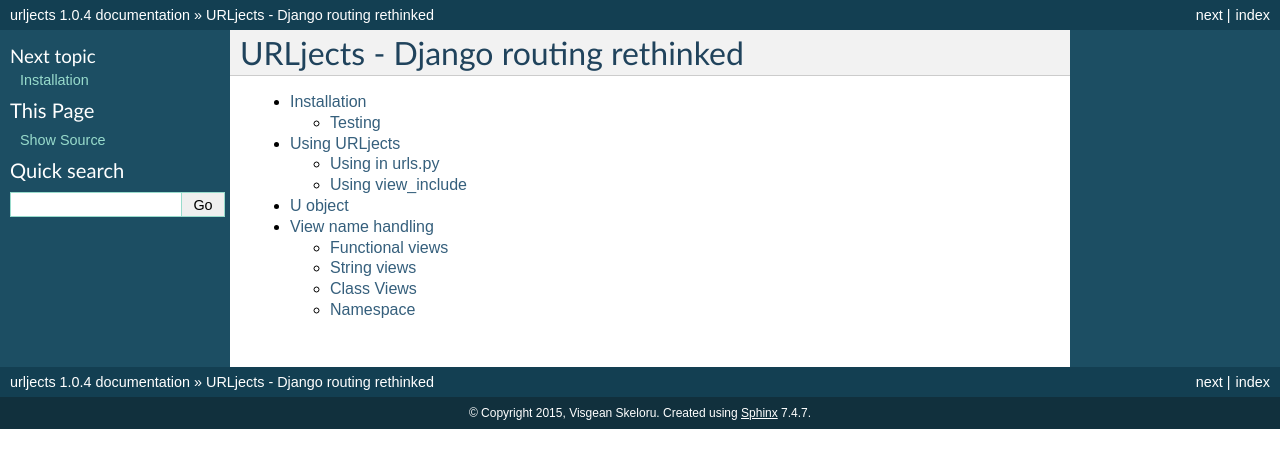
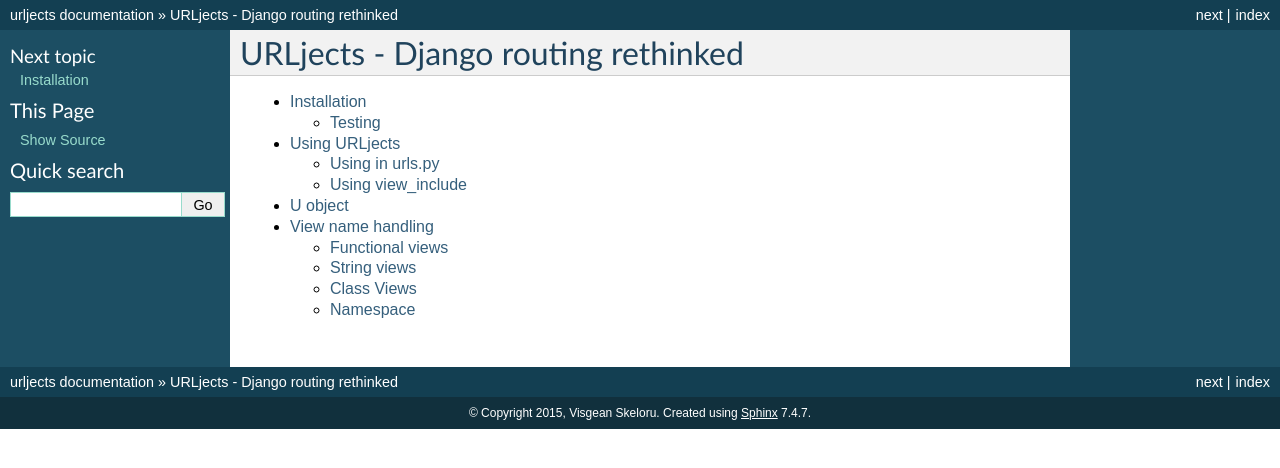
Before and after one commit to Visgean/urljects, a Sphinx documentation site: the page built from docs/index.rst, in a window 1280 px wide. Shown: the top 468 px of the page. Built offline with Sphinx 7.4.7, drawn with Linux system fonts in a browser that asks for light colours.

```diff
--- a/docs/conf.py
+++ b/docs/conf.py
@@ -24,14 +24,14 @@ import os
 
 # Get the project root dir, which is the parent dir of this
 cwd = os.getcwd()
-project_root = os.path.dirname(cwd)
+# project_root = os.path.dirname(cwd)
 
 # Insert the project root dir as the first element in the PYTHONPATH.
 # This lets us ensure that the source package is imported, and that its
 # version is used.
-sys.path.insert(0, project_root)
+# sys.path.insert(0, project_root)
 
-import urljects
+# import urljects
 
 # -- General configuration ---------------------------------------------
 
@@ -63,9 +63,9 @@ copyright = u'2015, Visgean Skeloru'
 # the built documents.
 #
 # The short X.Y version.
-version = urljects.__version__
+# version = urljects.__version__
 # The full version, including alpha/beta/rc tags.
-release = urljects.__version__
+# release = urljects.__version__
 
 # The language for content autogenerated by Sphinx. Refer to documentation
 # for a list of supported languages.
```
